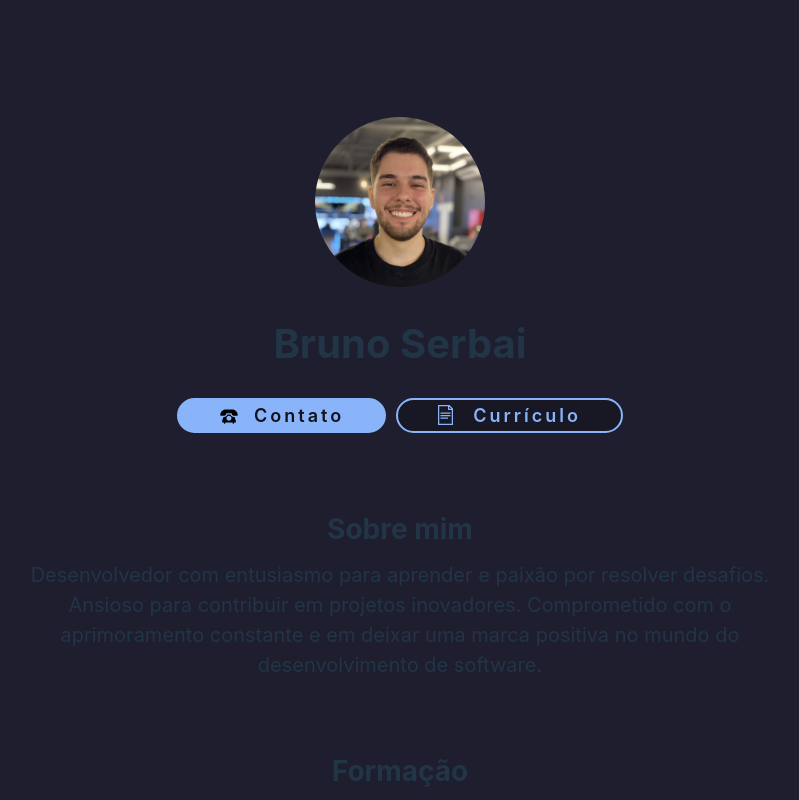
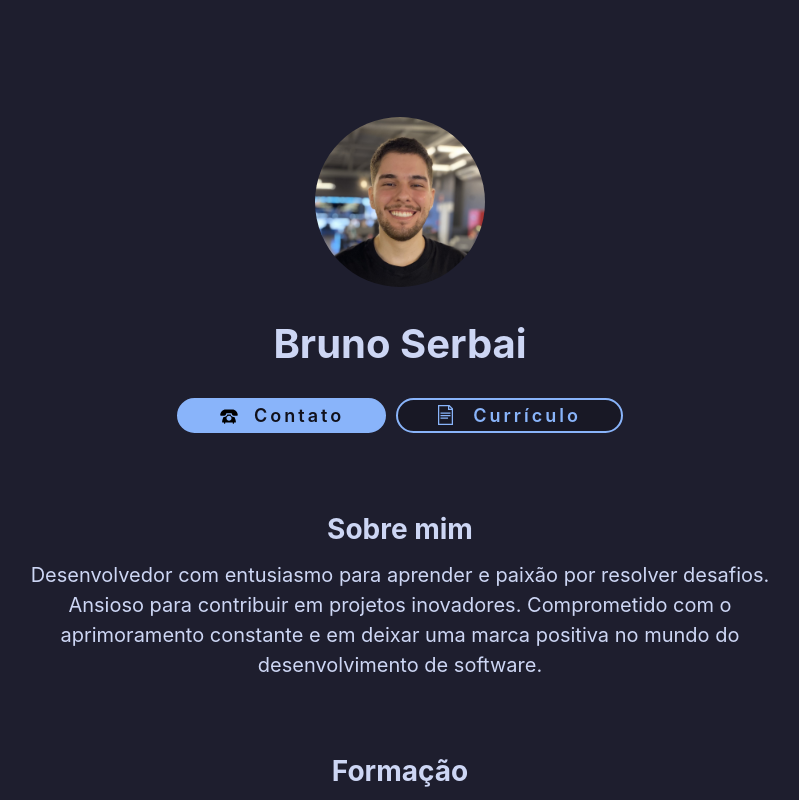
Before and after one commit to BrunoSerbai/Portifolio, a React (Vite) app: page / in a window 1280 px wide. Shown: the top 800 px of the page, without its empty margins (240-1039 px from the left). Built offline with nearby package versions, Linux system fonts and the light colour scheme.

Commit message:
fix css color problem

```diff
--- a/src/index.css
+++ b/src/index.css
@@ -54,7 +54,7 @@ button:focus-visible {
 
 @media (prefers-color-scheme: light) {
   :root {
-    color: #213547;
+    color: #cdd6f4;
     background-color: #ffffff;
   }
   a:hover {
```
